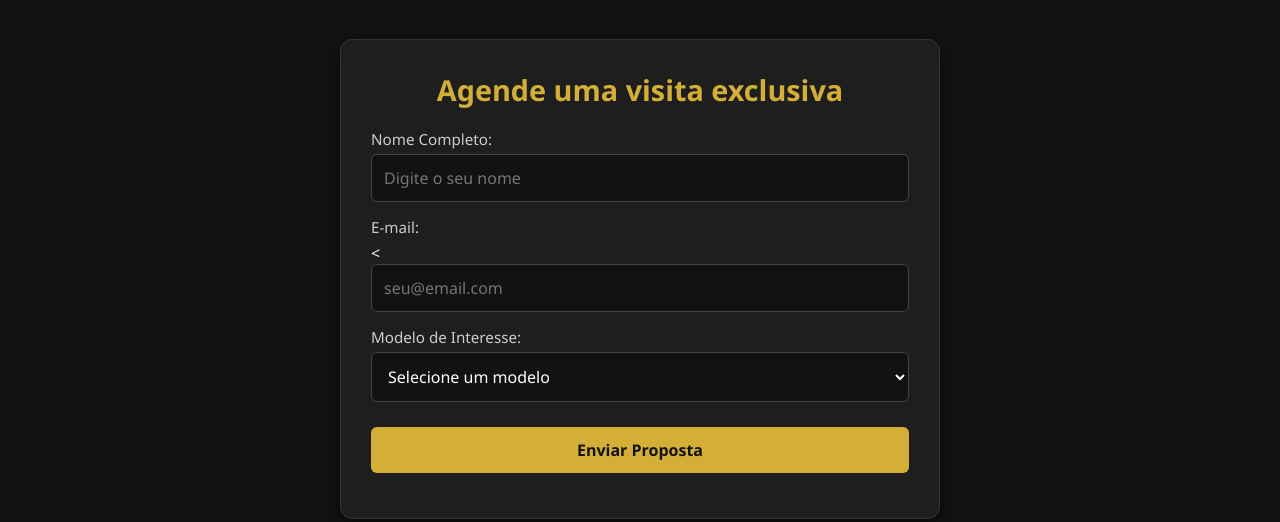
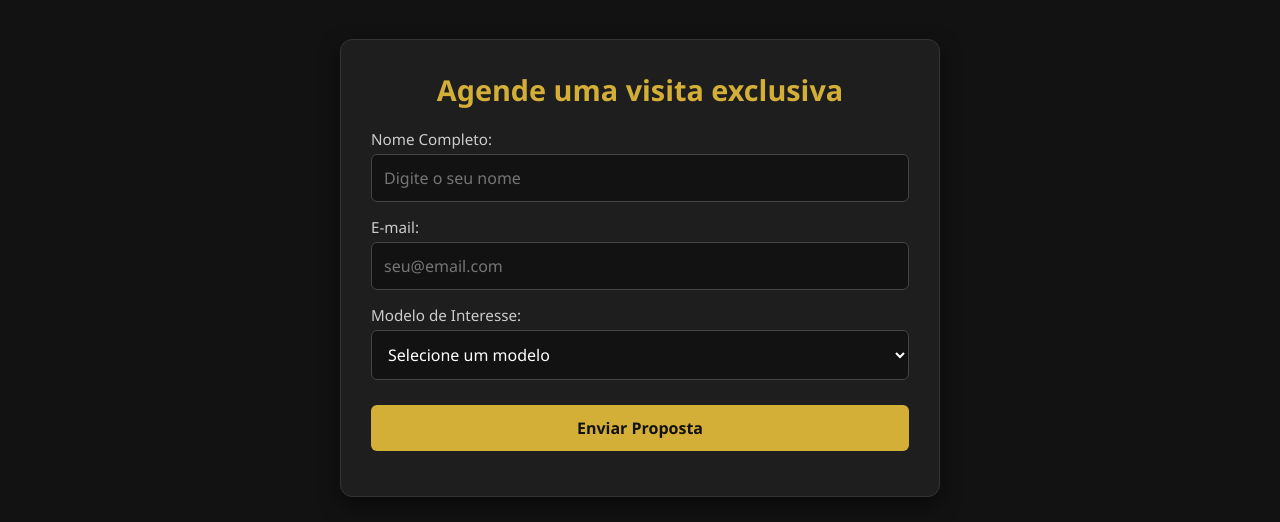
Before and after one commit to Mvsant28/Treinamento, a plain HTML site: page index.html in a window 1280 px wide. Shown: the part 419-941 px from the top of the page. Drawn offline with Linux system fonts and the light colour scheme.

```diff
--- a/index.html
+++ b/index.html
@@ -33,7 +33,7 @@
 
                 <div class="grupo-input">
                     <label for="email">E-mail:</label>
-                    <<input type="email" id="email" required placeholder="seu@email.com" autocomplete="email">
+                    <input type="email" id="email" required placeholder="seu@email.com" autocomplete="email">
                 </div>
 
                 <div class="grupo-input">
```
